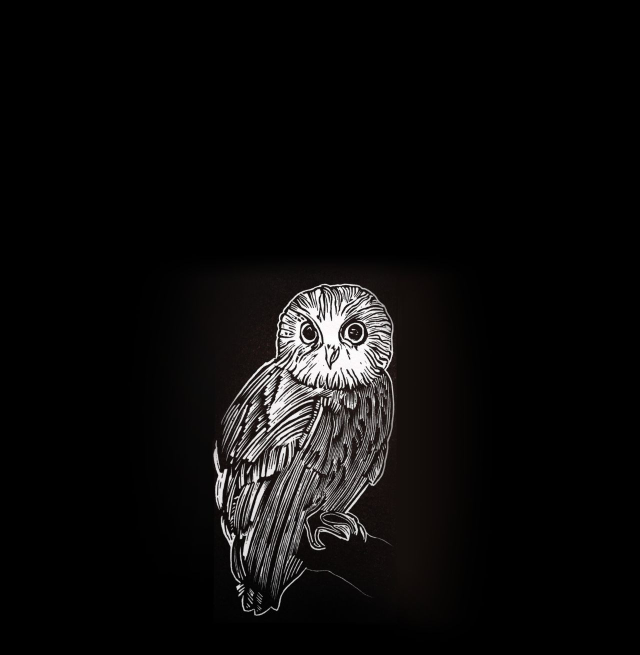
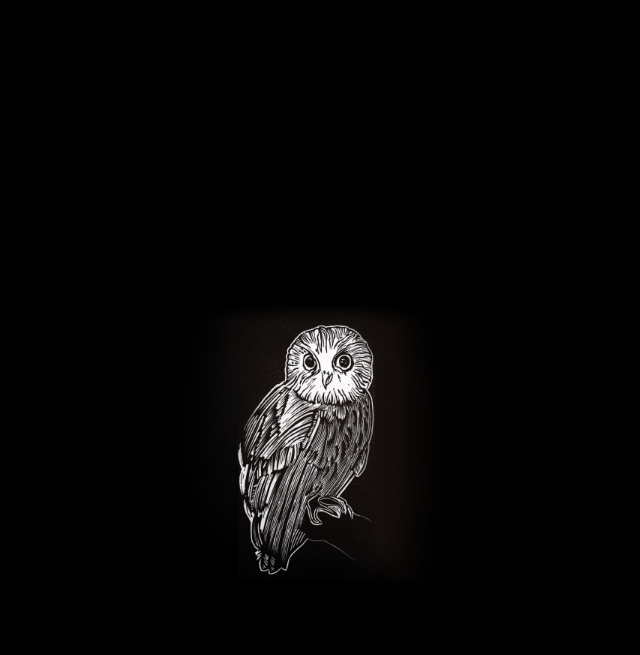
Before and after one commit to noesya/www.noesya.coop, a Jekyll site: the page built from index.html, in a window 1280 px wide. Shown: the top 655 px of the page, without its empty margins (328-968 px from the left). Built offline with Jekyll 4.4.1, drawn with Linux system fonts in a browser that asks for light colours.

Commit message:
Update _global.sass

```diff
--- a/_sass/layout/_global.sass
+++ b/_sass/layout/_global.sass
@@ -5,7 +5,7 @@ h1
   position: absolute
   top: 50%
   left: 50%
-  margin-top: -200px
-  margin-left: -200px
+  margin-top: -150px
+  margin-left: -150px
   img
-    width: 400px
+    width: 300px
```
